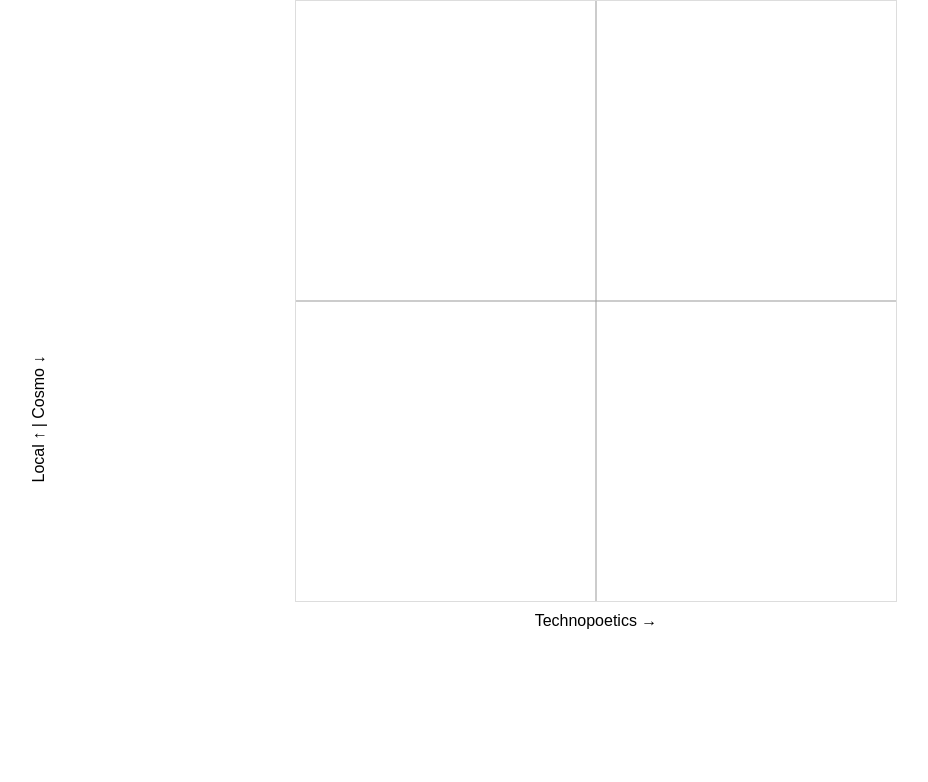
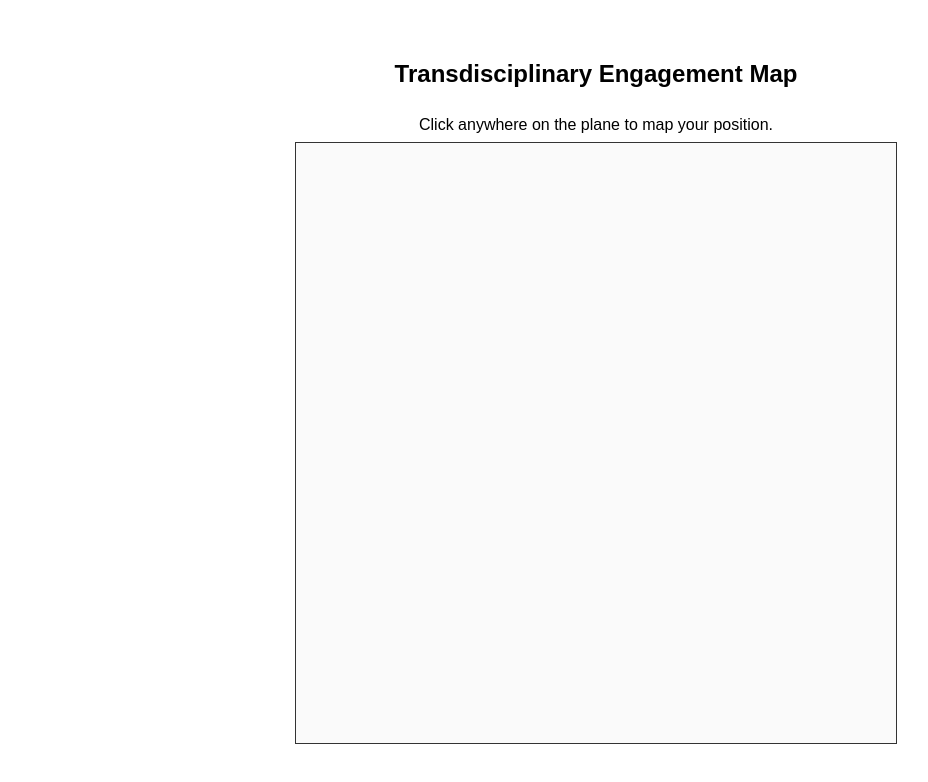
Before and after one commit to marcustxkhoo/DeSciWorld-Fellow-Transdisciplinary-Mapping, a plain HTML site: page index.html in a window 1280 px wide. Shown: the whole page, without its empty margins (44-972 px from the left). Drawn offline with Linux system fonts and the light colour scheme.

Commit message:
Update index.html

```diff
--- a/index.html
+++ b/index.html
@@ -1,30 +1,39 @@
 <!DOCTYPE html>
-<html>
+<html lang="en">
 <head>
-  <meta charset="UTF-8" />
+<meta charset="UTF-8">
 <title>Transdisciplinary Map</title>
 <style>
-    body { margin: 0; font-family: sans-serif; }
+  body {
+    display: flex;
+    flex-direction: column;
+    align-items: center;
+    font-family: sans-serif;
+    margin: 40px;
+  }
+
   #canvas {
-      border: 1px solid #ddd;
-      display: block;
-      margin: 0 auto;
+    border: 1px solid #333;
+    background-color: #fafafa;
   }
-    .axis-label {
-      text-align: center;
-      margin-top: 10px;
+
+  .label {
+    font-size: 16px;
+    margin: 8px;
   }
 </style>
 </head>
+
 <body>
+
+<h2>Transdisciplinary Engagement Map</h2>
+
+<div class="label">Click anywhere on the plane to map your position.</div>
 
 <canvas id="canvas" width="600" height="600"></canvas>
 
-<div class="axis-label">Technopoetics →</div>
-<div class="axis-label" style="position: absolute; top: 50%; left: 20px; transform: rotate(-90deg);">
-  Local ↑ | Cosmo ↓
-</div>
+<script>
+  const canvas = document.getElementById("canvas");
+  const ctx = canvas.getContext("2d");
 
-<script src="script.js"></script>
-</body>
-</html>
+  function
```
Lines whose indentation alone changed are shown as unchanged.
